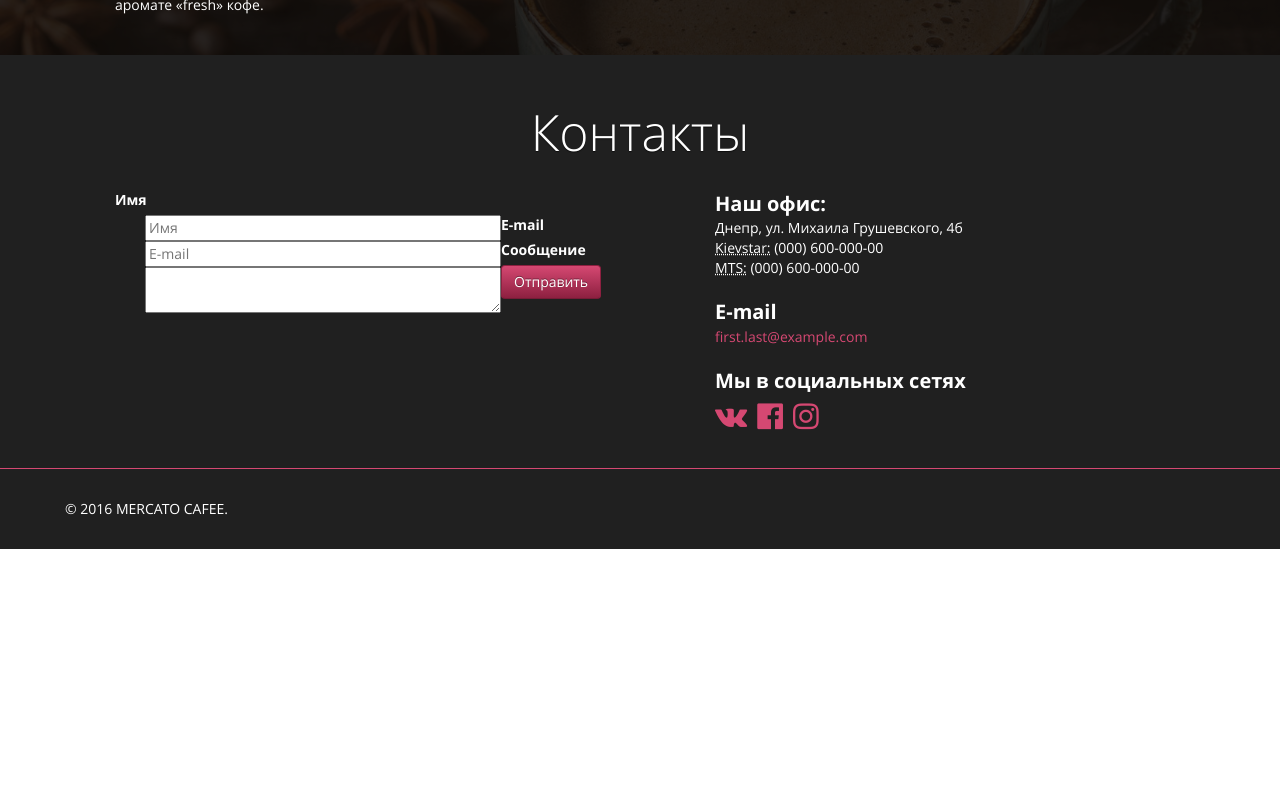
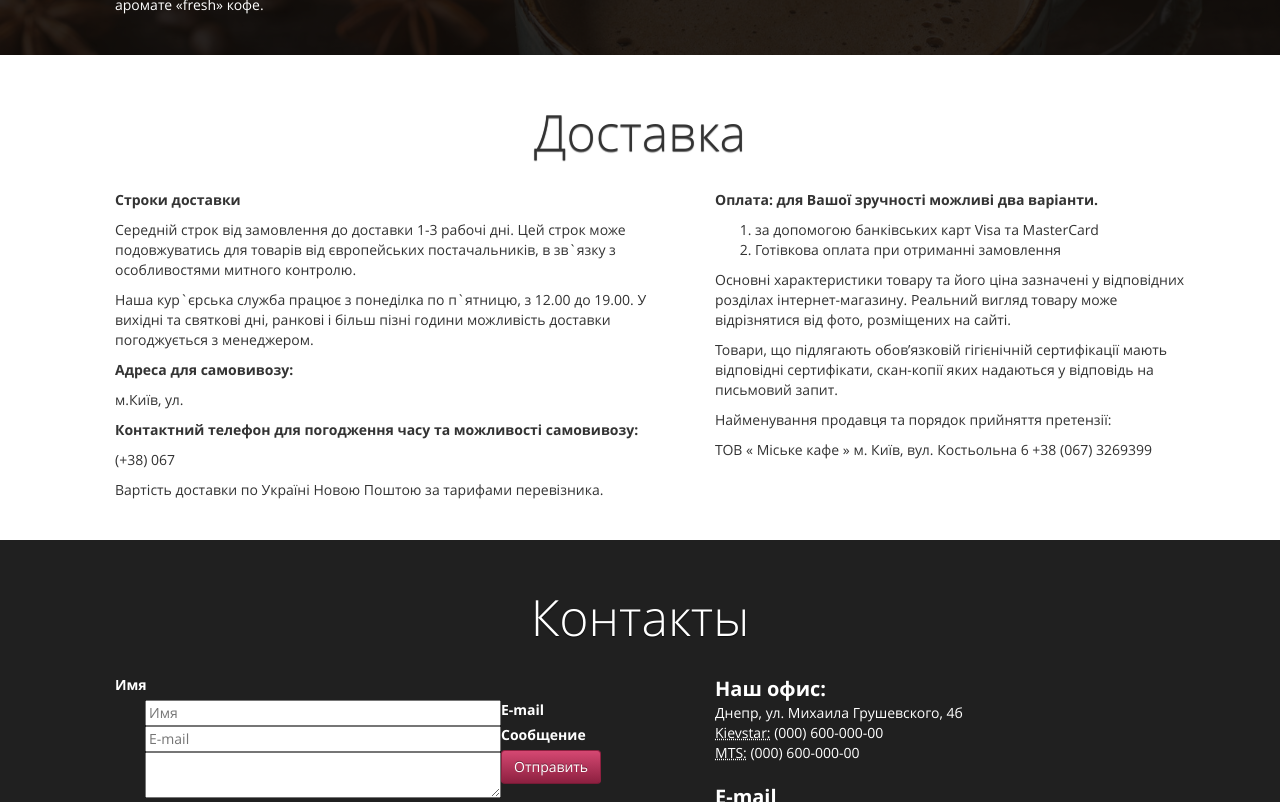
Before and after one commit to Dotpakc/merc2, a plain HTML site: page index.html in a window 1280 px wide. Shown: the part 1998-2800 px from the top of the page. Before the commit the page ends 2547 px from the top, so only its background shows below. Drawn offline with nearby package versions, Linux system fonts and the light colour scheme; a web font is replaced by a local one.

Commit message:
logo/dost/...

```diff
--- a/assets/css/style.css
+++ b/assets/css/style.css
@@ -100,7 +100,6 @@ h1 {
 #intro h1, #esspreso h1 {
 	color:#fff;
 
-
 }
 #esspreso h1 {
 	font-weight:700;
@@ -110,7 +109,7 @@ h1 {
 	padding:15px 0;
 	color:#fff;
 }
-#prods,#about {
+#prods,#about,#dost {
 	background:#fff;
 }
 #about h1 {
@@ -126,6 +125,12 @@ h1 {
 }
 #footer{
 	border-top: 1px solid #d54872;
+}
+#nav_logo{
+
+	position: absolute;
+	margin-top: -15px;
+
 }
 
 strong {
@@ -245,6 +250,7 @@ strong {
 #panel_phone:hover{
 		right: 0px;
 
+
 }
 #panel_phone .ico_phone{
 	background: #d54872;
@@ -323,7 +329,6 @@ strong {
 	color:#F8F8F8;
 	padding: 10px!important;
 	font-size:18px;
-	font-weight:300;
 	text-shadow:none;
 	-webkit-transition:all .1s linear;
 	-moz-transition:all .1s linear;
@@ -456,10 +461,15 @@ strong {
 input.span4, textarea.span4, .uneditable-input.span4 {
     width: 100%;
 }
-
+	#nav_logo {
+	margin-left:-20px;
+	margin-top: -9px;
+    height: 40px;
+}
+}
 @media (max-width: 480px) {
 
-}
+
 
 }
 
--- a/index.html
+++ b/index.html
@@ -30,7 +30,7 @@
 	            <span class="icon-bar"></span>
 	            <span class="icon-bar"></span>
           	</a>
-          	<a class="brand scroller" data-section="html" href="index.html">Mercato Caffe</a>
+          	<a class="brand scroller" data-section="html" href="index.html"><img src="assets/img/logo1.png" id="nav_logo"></a>
 		  	<div class="nav-collapse collapse">
 
                 <ul class="nav pull-right">
@@ -215,6 +215,39 @@
 		</div>
       <!-- End aboutus -->
 
+
+		<div class="container-fluid" id="dost">
+			<div class="container light">
+				<h1>Доставка</h1>
+				<div class="span6">
+					<p><b>Строки доставки</b></p>
+					<p>Середній строк від замовлення до доставки 1-3 рабочі дні. Цей строк може подовжуватись для товарів від європейських постачальників, в зв`язку з особливостями митного контролю.</p>
+					<p>Наша кур`єрська служба працює з понеділка по п`ятницю, з 12.00 до 19.00. У вихідні та святкові дні, ранкові і більш пізні години можливість доставки погоджується з менеджером.</p>
+					<p><b>Адреса для самовивозу:</b></p>
+					<p>м.Київ, ул.</p>
+					<p><b>Контактний телефон для погодження часу та можливості самовивозу:</b></p>
+					<p>(+38) 067</p>
+					<p>Вартість доставки по Україні Новою Поштою за тарифами перевізника.</p>
+
+
+				</div>
+				<div class="span5"><p><b>Оплата: для Вашої зручності можливі два варіанти.</b>
+					<ol>
+						<li>за допомогою банківських карт Visa та MasterCard</li>
+						<li>Готівкова оплата при отриманні замовлення</li>
+					</ol></p>
+
+
+					<p>Основні характеристики товару та його ціна зазначені у відповідних розділах інтернет-магазину. Реальний вигляд товару може відрізнятися від фото, розміщених на сайті.</p>
+					<p>Товари, що підлягають обов’язковій гігієнічній сертифікації мають відповідні сертифікати, скан-копії яких надаються у відповідь на письмовий запит.</p>
+
+					<p>Найменування продавця та порядок прийняття претензії:</p>
+					<p>ТОВ « Міське кафе »
+м. Київ, вул. Костьольна 6
++38 (067) 3269399</p></div>
+			</div>
+		</div>
+
       <!-- #contact -->
 		<div class="container-fluid" id="contact">
 			<div class="container dark">
```
Also changed, not shown: espresso.html (+3 -3 lines), assets/img/logo.png (added), assets/img/logo1.png (added).
